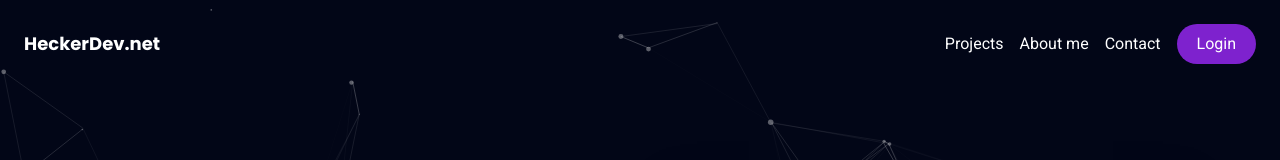
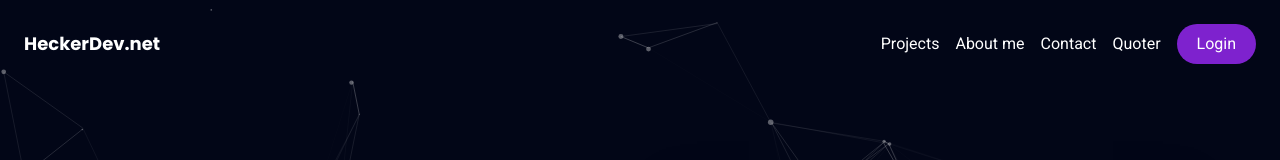
Before and after one commit to Hecker-01/heckerdev.net, a SvelteKit app: page / in a window 1280 px wide. Shown: the top 160 px of the page. Built offline with nearby package versions, Linux system fonts and the light colour scheme.

Commit message:
feat: add Quoter tab to Header component navigation

```diff
--- a/src/components/Header.svelte
+++ b/src/components/Header.svelte
@@ -5,6 +5,7 @@
     { name: "Projects ", link: "/#projects" },
     { name: "About me", link: "/#about" },
     { name: "Contact", link: "/contact" },
+    { name: "Quoter", link: "/quoter" },
   ];
 </script>
 
```
